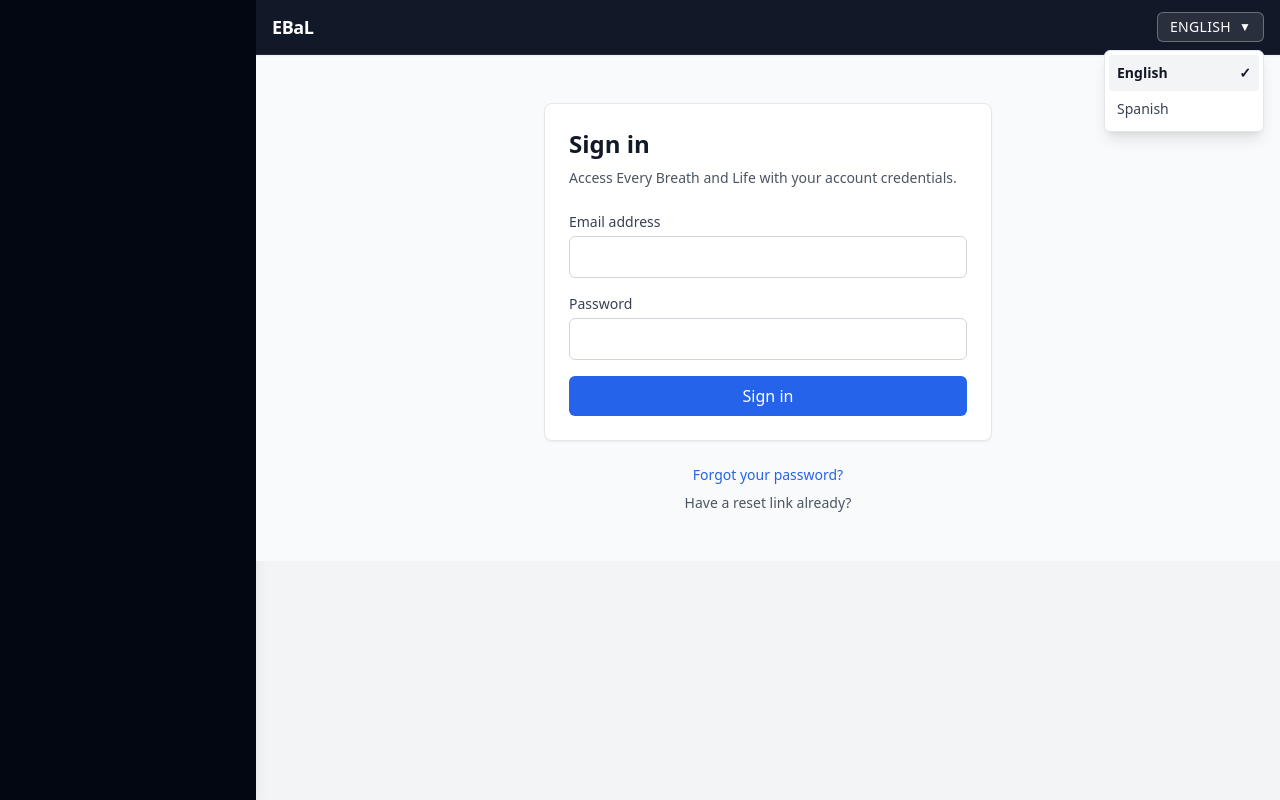
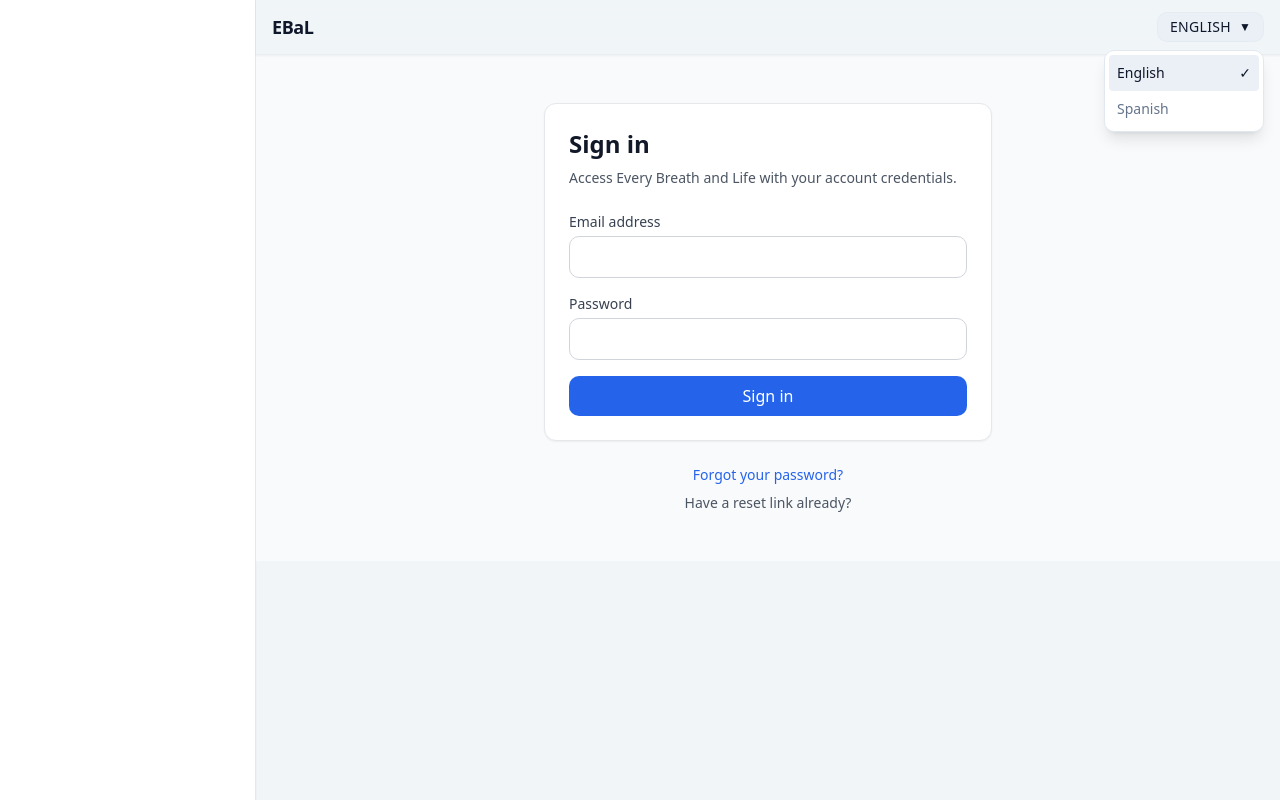
Before and after one commit to homeputers/ebal-v2, a React (Vite) app in the folder apps/web/: page /en/login in a window 1280 px wide. Both pictures are taken after a click on the button "Change language". Built offline with nearby package versions, Linux system fonts and the light colour scheme.

Commit message:
feat(web): unify navigation theming (#133)

```diff
--- a/apps/web/src/components/LanguageSwitcher.tsx
+++ b/apps/web/src/components/LanguageSwitcher.tsx
@@ -112,7 +112,7 @@ export function LanguageSwitcher({
         aria-haspopup="listbox"
         aria-expanded={isOpen}
         aria-label={t('language.change')}
-        className="inline-flex items-center gap-2 rounded-md border border-white/30 bg-white/10 px-3 py-1 text-sm font-medium text-white hover:bg-white/20 focus:outline-none focus-visible:ring-2 focus-visible:ring-white/60"
+        className="inline-flex items-center gap-2 rounded-md border border-border/60 bg-muted px-3 py-1 text-sm font-medium text-foreground transition-colors hover:bg-muted/80 focus:outline-none focus-visible:ring-2 focus-visible:ring-ring focus-visible:ring-offset-2 focus-visible:ring-offset-background"
         onClick={toggle}
       >
         <span className="uppercase tracking-wide">
@@ -127,7 +127,7 @@ export function LanguageSwitcher({
           ref={popoverRef}
           role="listbox"
           aria-label={t('language.select')}
-          className="absolute right-0 z-50 mt-2 w-40 overflow-hidden rounded-md border border-gray-200 bg-white py-1 shadow-lg focus:outline-none"
+          className="absolute right-0 z-50 mt-2 w-40 overflow-hidden rounded-md border border-border bg-card py-1 shadow-lg focus:outline-none"
         >
           {languages.map((language) => (
             <li key={language} className="px-1">
@@ -138,8 +138,8 @@ export function LanguageSwitcher({
                 onClick={() => handleSelect(language)}
                 className={`flex w-full items-center justify-between rounded px-2 py-2 text-left text-sm ${
                   language === currentLanguage
-                    ? 'bg-gray-100 font-semibold text-gray-900'
-                    : 'text-gray-700 hover:bg-gray-100'
+                    ? 'bg-muted font-medium text-foreground'
+                    : 'text-muted-foreground hover:bg-muted hover:text-foreground'
                 }`}
               >
                 <span>{getLanguageLabel(language)}</span>
--- a/apps/web/src/components/layout/AppHeader.tsx
+++ b/apps/web/src/components/layout/AppHeader.tsx
@@ -52,13 +52,13 @@ export function AppHeader({
   const hasNavigation = navigationLinks.length > 0;
 
   return (
-    <header className="sticky top-0 z-40 border-b border-gray-800 bg-gray-900 text-white shadow-sm print:hidden">
+    <header className="sticky top-0 z-40 border-b border-border/60 bg-background/95 text-foreground shadow-sm backdrop-blur supports-[backdrop-filter]:bg-background/80 print:hidden">
       <div className="mx-auto flex w-full max-w-6xl items-center gap-4 px-4 py-3">
         <div className="flex flex-1 items-center gap-3">
           {hasNavigation ? (
             <button
               type="button"
-              className="inline-flex h-10 w-10 items-center justify-center rounded-md border border-white/20 bg-white/10 text-white transition hover:bg-white/20 focus:outline-none focus-visible:ring-2 focus-visible:ring-white/60 lg:hidden"
+              className="inline-flex h-10 w-10 items-center justify-center rounded-md border border-border/60 bg-muted text-foreground transition hover:bg-muted/80 focus:outline-none focus-visible:ring-2 focus-visible:ring-ring focus-visible:ring-offset-2 focus-visible:ring-offset-background lg:hidden"
               aria-controls="app-navigation"
               aria-expanded={isNavigationOpen}
               aria-label={
@@ -94,7 +94,7 @@ export function AppHeader({
           ) : null}
           <Link
             to={brandHref}
-            className="text-lg font-semibold tracking-tight hover:text-white/80 focus:outline-none focus-visible:ring-2 focus-visible:ring-white/60"
+            className="text-lg font-semibold tracking-tight text-foreground transition-colors hover:text-muted-foreground focus:outline-none focus-visible:ring-2 focus-visible:ring-ring focus-visible:ring-offset-2 focus-visible:ring-offset-background"
           >
             <span aria-hidden="true">EBaL</span>
             <span className="sr-only">{t('app.title')}</span>
@@ -115,7 +115,7 @@ export function AppHeader({
                   value: accountLabelValue,
                   defaultValue: accountLabelValue,
                 })}
-                className="flex items-center gap-2 rounded-md border border-white/30 bg-white/10 px-3 py-1 text-sm font-medium text-white hover:bg-white/20 focus:outline-none focus-visible:ring-2 focus-visible:ring-white/60"
+                className="flex items-center gap-2 rounded-md border border-border/60 bg-muted px-3 py-1 text-sm font-medium text-foreground transition-colors hover:bg-muted/80 focus:outline-none focus-visible:ring-2 focus-visible:ring-ring focus-visible:ring-offset-2 focus-visible:ring-offset-background"
                 onClick={accountMenu.toggle}
               >
                 <span className="max-w-[10rem] truncate" title={menuLabel}>
@@ -131,12 +131,12 @@ export function AppHeader({
                   role="menu"
                   id={`${accountMenuButtonId}-menu`}
                   aria-labelledby={accountMenuButtonId}
-                  className="absolute right-0 z-50 mt-2 w-56 overflow-hidden rounded-md border border-gray-200 bg-white text-sm text-gray-700 shadow-lg"
+                  className="absolute right-0 z-50 mt-2 w-56 overflow-hidden rounded-md border border-border bg-card text-sm text-foreground shadow-lg"
                 >
                   <Link
                     to={profileHref}
                     role="menuitem"
-                    className="block px-4 py-2 hover:bg-gray-100 focus:bg-gray-100 focus:outline-none"
+                    className="block px-4 py-2 transition-colors hover:bg-muted focus:bg-muted focus:outline-none"
                     onClick={() => accountMenu.close()}
                   >
                     {t('nav.profile')}
@@ -144,7 +144,7 @@ export function AppHeader({
                   <Link
                     to={changePasswordHref}
                     role="menuitem"
-                    className="block px-4 py-2 hover:bg-gray-100 focus:bg-gray-100 focus:outline-none"
+                    className="block px-4 py-2 transition-colors hover:bg-muted focus:bg-muted focus:outline-none"
                     onClick={() => accountMenu.close()}
                   >
                     {t('nav.changePassword')}
@@ -153,7 +153,7 @@ export function AppHeader({
                     type="button"
                     role="menuitem"
                     onClick={handleLogout}
-                    className="block w-full px-4 py-2 text-left text-red-600 hover:bg-red-50 focus:bg-red-50 focus:outline-none"
+                    className="block w-full px-4 py-2 text-left text-destructive transition-colors hover:bg-destructive/10 focus:bg-destructive/10 focus:outline-none"
                   >
                     {t('nav.logout')}
                   </button>
--- a/apps/web/src/components/layout/AppShell.tsx
+++ b/apps/web/src/components/layout/AppShell.tsx
@@ -51,7 +51,7 @@ export function AppShell({ currentLanguage, children }: AppShellProps) {
   };
 
   return (
-    <div className="min-h-screen bg-gray-100">
+    <div className="min-h-screen bg-background">
       <div className="flex min-h-screen">
         <AppSideNav
           currentLanguage={currentLanguage}
--- a/apps/web/src/components/layout/AppSideNav.tsx
+++ b/apps/web/src/components/layout/AppSideNav.tsx
@@ -14,8 +14,10 @@ type AppSideNavProps = {
 
 const navLinkClassName = ({ isActive }: { isActive: boolean }) =>
   [
-    'block rounded-md px-3 py-2 text-sm font-medium transition focus:outline-none focus-visible:ring-2 focus-visible:ring-white/60',
-    isActive ? 'bg-white/15 text-white' : 'text-white/80 hover:bg-white/10 hover:text-white',
+    'flex w-full items-center rounded-md border border-transparent px-3 py-2 text-sm font-medium transition-colors focus:outline-none focus-visible:ring-2 focus-visible:ring-ring focus-visible:ring-offset-2 focus-visible:ring-offset-background',
+    isActive
+      ? 'bg-primary text-primary-foreground shadow-sm'
+      : 'text-muted-foreground hover:bg-muted hover:text-foreground',
   ].join(' ');
 
 export function AppSideNav({
@@ -51,32 +53,32 @@ export function AppSideNav({
 
   return (
     <Fragment>
-      <aside className="hidden w-64 shrink-0 bg-gray-950 px-4 py-6 text-white shadow-lg lg:flex lg:flex-col">
+      <aside className="hidden w-64 shrink-0 border-r border-border bg-card px-4 py-6 text-foreground shadow-sm lg:flex lg:flex-col">
         {navContent}
       </aside>
       {isOpen ? (
         <div className="lg:hidden">
           <div
-            className="fixed inset-0 z-40 bg-black/50"
+            className="fixed inset-0 z-40 bg-foreground/30"
             role="presentation"
             onClick={onClose}
           />
           <div
-            className="fixed inset-y-0 left-0 z-50 w-full max-w-xs overflow-y-auto bg-gray-950 px-4 py-6 text-white shadow-xl"
+            className="fixed inset-y-0 left-0 z-50 w-full max-w-xs overflow-y-auto border-r border-border bg-card px-4 py-6 text-foreground shadow-xl"
             role="dialog"
             aria-modal="true"
           >
             <div className="flex items-center justify-between">
               <Link
                 to={brandHref}
-                className="text-base font-semibold tracking-tight text-white hover:text-white/80 focus:outline-none focus-visible:ring-2 focus-visible:ring-white/60"
+                className="text-base font-semibold tracking-tight text-foreground transition-colors hover:text-muted-foreground focus:outline-none focus-visible:ring-2 focus-visible:ring-ring focus-visible:ring-offset-2 focus-visible:ring-offset-background"
                 onClick={onClose}
               >
                 {t('app.title')}
               </Link>
               <button
                 type="button"
-                className="inline-flex h-9 w-9 items-center justify-center rounded-md border border-white/20 bg-white/10 text-white transition hover:bg-white/20 focus:outline-none focus-visible:ring-2 focus-visible:ring-white/60"
+                className="inline-flex h-9 w-9 items-center justify-center rounded-md border border-border/60 bg-muted text-foreground transition hover:bg-muted/80 focus:outline-none focus-visible:ring-2 focus-visible:ring-ring focus-visible:ring-offset-2 focus-visible:ring-offset-background"
                 aria-label={t('nav.closeMenu')}
                 onClick={onClose}
               >
--- a/apps/web/src/index.css
+++ b/apps/web/src/index.css
@@ -1,6 +1,39 @@
 @tailwind base;
 @tailwind components;
 @tailwind utilities;
+
+@layer base {
+  :root {
+    --background: 210 36% 96%;
+    --foreground: 222.2 47.4% 11.2%;
+    --card: 0 0% 100%;
+    --card-foreground: 222.2 47.4% 11.2%;
+    --popover: 0 0% 100%;
+    --popover-foreground: 222.2 47.4% 11.2%;
+    --primary: 221.2 83.2% 53.3%;
+    --primary-foreground: 210 40% 98%;
+    --secondary: 210 40% 94%;
+    --secondary-foreground: 222.2 47.4% 11.2%;
+    --muted: 210 40% 94%;
+    --muted-foreground: 215.4 16.3% 46.9%;
+    --accent: 210 40% 92%;
+    --accent-foreground: 222.2 47.4% 11.2%;
+    --destructive: 0 84.2% 60.2%;
+    --destructive-foreground: 0 0% 98%;
+    --border: 214.3 31.8% 91.4%;
+    --input: 214.3 31.8% 91.4%;
+    --ring: 221.2 83.2% 53.3%;
+    --radius: 0.75rem;
+  }
+
+  * {
+    @apply border-border;
+  }
+
+  body {
+    @apply bg-background text-foreground;
+  }
+}
 
 .chordpro-view {
   white-space: pre-wrap;
--- a/apps/web/tailwind.config.js
+++ b/apps/web/tailwind.config.js
@@ -1,7 +1,48 @@
 module.exports = {
   content: ['./index.html', './src/**/*.{ts,tsx}'],
   theme: {
-    extend: {},
+    extend: {
+      colors: {
+        border: 'hsl(var(--border))',
+        input: 'hsl(var(--input))',
+        ring: 'hsl(var(--ring))',
+        background: 'hsl(var(--background))',
+        foreground: 'hsl(var(--foreground))',
+        primary: {
+          DEFAULT: 'hsl(var(--primary))',
+          foreground: 'hsl(var(--primary-foreground))',
+        },
+        secondary: {
+          DEFAULT: 'hsl(var(--secondary))',
+          foreground: 'hsl(var(--secondary-foreground))',
+        },
+        destructive: {
+          DEFAULT: 'hsl(var(--destructive))',
+          foreground: 'hsl(var(--destructive-foreground))',
+        },
+        muted: {
+          DEFAULT: 'hsl(var(--muted))',
+          foreground: 'hsl(var(--muted-foreground))',
+        },
+        accent: {
+          DEFAULT: 'hsl(var(--accent))',
+          foreground: 'hsl(var(--accent-foreground))',
+        },
+        popover: {
+          DEFAULT: 'hsl(var(--popover))',
+          foreground: 'hsl(var(--popover-foreground))',
+        },
+        card: {
+          DEFAULT: 'hsl(var(--card))',
+          foreground: 'hsl(var(--card-foreground))',
+        },
+      },
+      borderRadius: {
+        lg: 'var(--radius)',
+        md: 'calc(var(--radius) - 2px)',
+        sm: 'calc(var(--radius) - 4px)',
+      },
+    },
   },
   plugins: [],
 };
```
